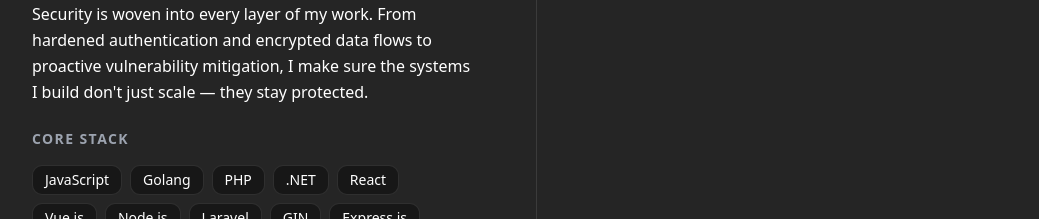
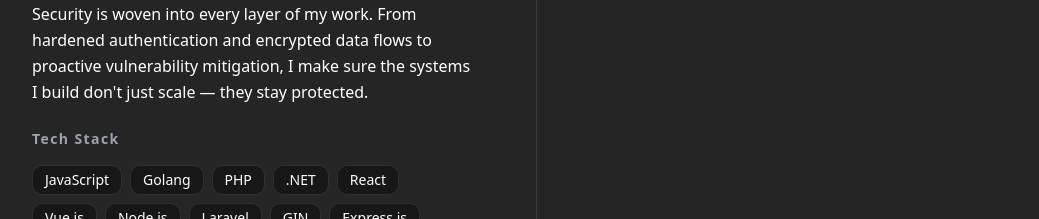
Before and after one commit to hastabdwn/portfolio, a Next.js app: page / in a window 1280 px wide. Shown: the part 1060-1279 px from the top of the page, without its empty margins (120-1159 px from the left). Built offline with nearby package versions, Linux system fonts and the light colour scheme.

Commit message:
Rename 'Core Stack' to 'Tech Stack' in About component

```diff
--- a/app/components/About.tsx
+++ b/app/components/About.tsx
@@ -18,8 +18,8 @@ export default function About() {
         ))}
 
         <div>
-          <h4 className="text-sm font-semibold text-muted-foreground mb-4 uppercase tracking-widest">
-            Core Stack
+          <h4 className="text-sm font-semibold text-muted-foreground mb-4 tracking-widest">
+            Tech Stack
           </h4>
           <div className="flex flex-wrap gap-2">
             {aboutData.techStack.map((tech) => (
```
